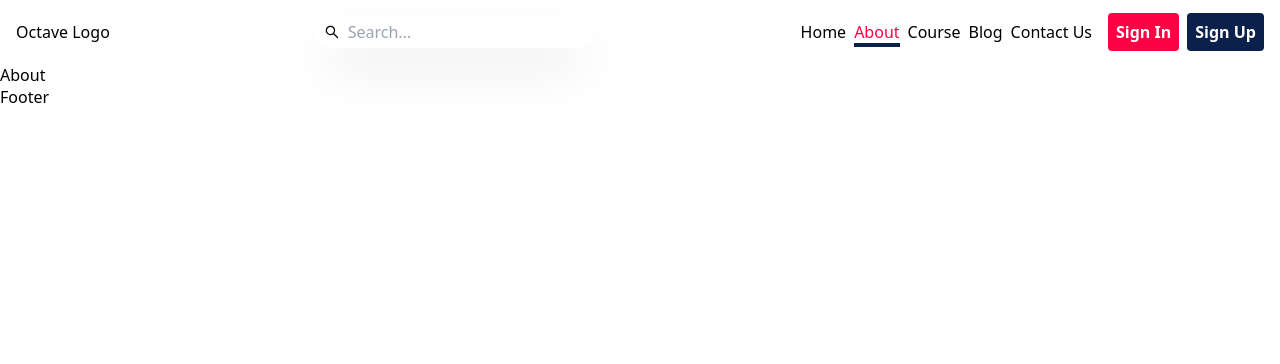
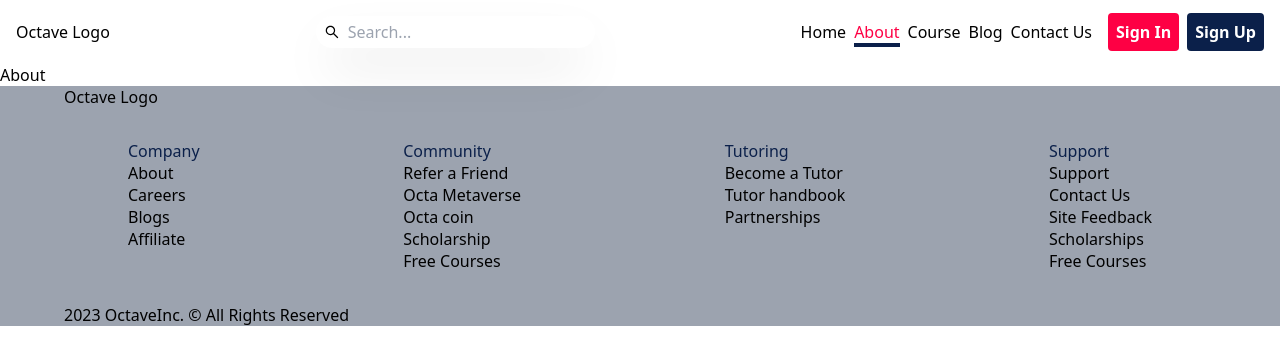
Before and after one commit to PatrickEinstein/oct_Frontends, a React (Vite) app: page /about in a window 1280 px wide. Shown: the top 364 px of the page. Built offline with nearby package versions, Linux system fonts and the light colour scheme.

Commit message:
Start Footer Design and NEPA does what it does best 😂

```diff
--- a/src/components/layout/Footer.tsx
+++ b/src/components/layout/Footer.tsx
@@ -1,5 +1,80 @@
+import { Link } from "react-router-dom";
+import {} from "react-icons/ai";
 const Footer = () => {
-  return <div>Footer</div>;
+  return (
+    <footer className="bg-gray-400 px-4 lg:px-16">
+      <div>Octave Logo</div>
+      <div className="flex justify-between px-16 my-8">
+        <ul>
+          <li className="text-primary">Company</li>
+          <li>
+            <Link to="">About</Link>
+          </li>
+          <li>
+            <Link to="">Careers</Link>
+          </li>
+          <li>
+            <Link to="">Blogs</Link>
+          </li>
+          <li>
+            <Link to="">Affiliate</Link>
+          </li>
+        </ul>
+        <ul>
+          <li className="text-primary">Community</li>
+          <li>
+            <Link to="">Refer a Friend</Link>
+          </li>
+          <li>
+            <Link to="">Octa Metaverse</Link>
+          </li>
+          <li>
+            <Link to="">Octa coin</Link>
+          </li>
+          <li>
+            <Link to="">Scholarship</Link>
+          </li>
+          <li>
+            <Link to="">Free Courses</Link>
+          </li>
+        </ul>
+        <ul>
+          <li className="text-primary">Tutoring</li>
+          <li>
+            <Link to="">Become a Tutor</Link>
+          </li>
+          <li>
+            <Link to="">Tutor handbook</Link>
+          </li>
+          <li>
+            <Link to="">Partnerships</Link>
+          </li>
+        </ul>
+        <ul>
+          <li className="text-primary">Support</li>
+          <li>
+            <Link to="">Support</Link>
+          </li>
+          <li>
+            <Link to="">Contact Us</Link>
+          </li>
+          <li>
+            <Link to="">Site Feedback</Link>
+          </li>
+          <li>
+            <Link to="">Scholarships</Link>
+          </li>
+          <li>
+            <Link to="">Free Courses</Link>
+          </li>
+        </ul>
+      </div>
+      <div>
+        <div>2023 OctaveInc. &copy; All Rights Reserved</div>
+        <div></div>
+      </div>
+    </footer>
+  );
 };
 
 export default Footer;
--- a/src/index.css
+++ b/src/index.css
@@ -16,7 +16,6 @@ body,
 
 a.active {
   color: #fe0044;
-
   border-bottom: 4px solid #0b204a;
 }
 
```
